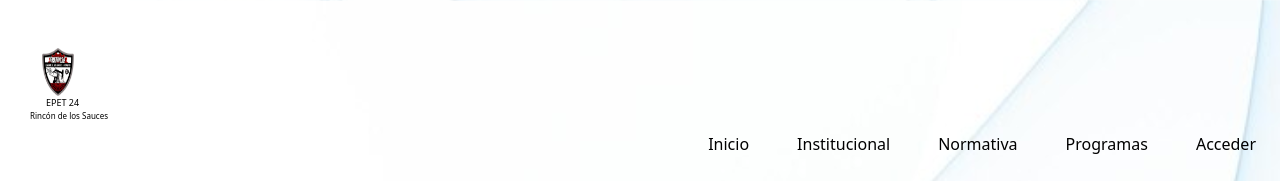
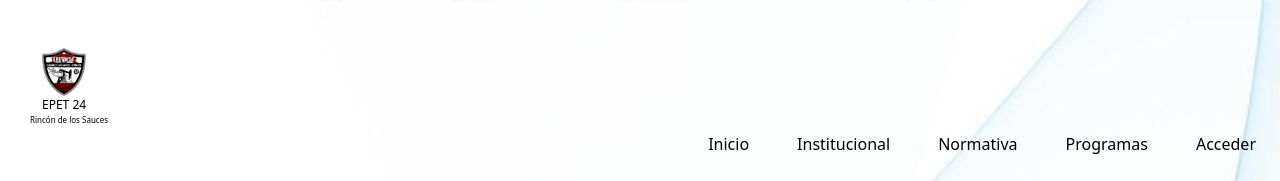
Before and after one commit to kokis128/epet24, a React (Create React App) app: page / in a window 1280 px wide. Shown: the top 181 px of the page. Built offline with nearby package versions, Linux system fonts and the light colour scheme.

Commit message:
ajustes en inicio

```diff
--- a/src/components/Header.jsx
+++ b/src/components/Header.jsx
@@ -6,10 +6,10 @@ export const Header = () => {
     <div>
     <header className='relative grid my-12 col-1 col-span-1  md:col-span-4 '>
 
-<div className='absolute left-[30px]  top-35 '>
-<img src={logo} alt="logo epet24" className='w-11 h-10 md:w-13 md:h-12 pl-3 flex-none hover:h-14 cursor-pointer' />
-<h3 className='  text-[8px] md:text-[9px]  font-medium hover:font-bold cursor-pointer pl-4 '>EPET 24</h3>
-<h4 className='hidden md:block text-[7px] md:text-[8px] font-medium hover:font-bold cursor-pointer '>Rincón de los Sauces</h4>
+<div className='absolute left-[30px]  top-35 mb-5 '>
+<img src={logo} alt="logo epet24" className='w-14 h-11 md:w-13 md:h-12 pl-3 flex-none  ' />
+<h3 className='  text-[12px] md:text-[12px]  font-medium hover:font-bold  pl-3 whitespace-nowrap  '>EPET 24</h3>
+<h4 className='hidden md:block text-[7px] md:text-[8px] font-medium hover:font-bold  '>Rincón de los Sauces</h4>
 </div>
 
 
```
